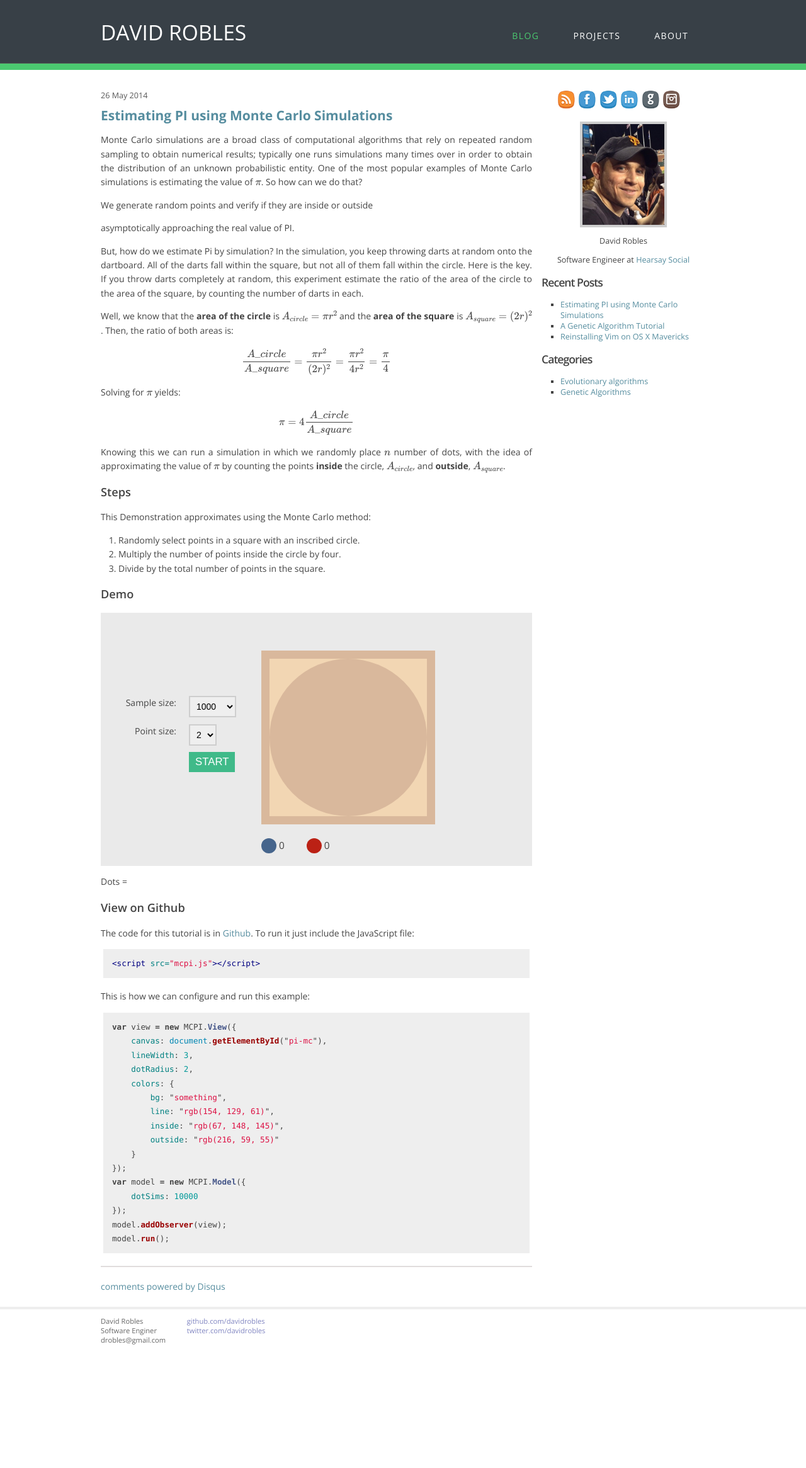
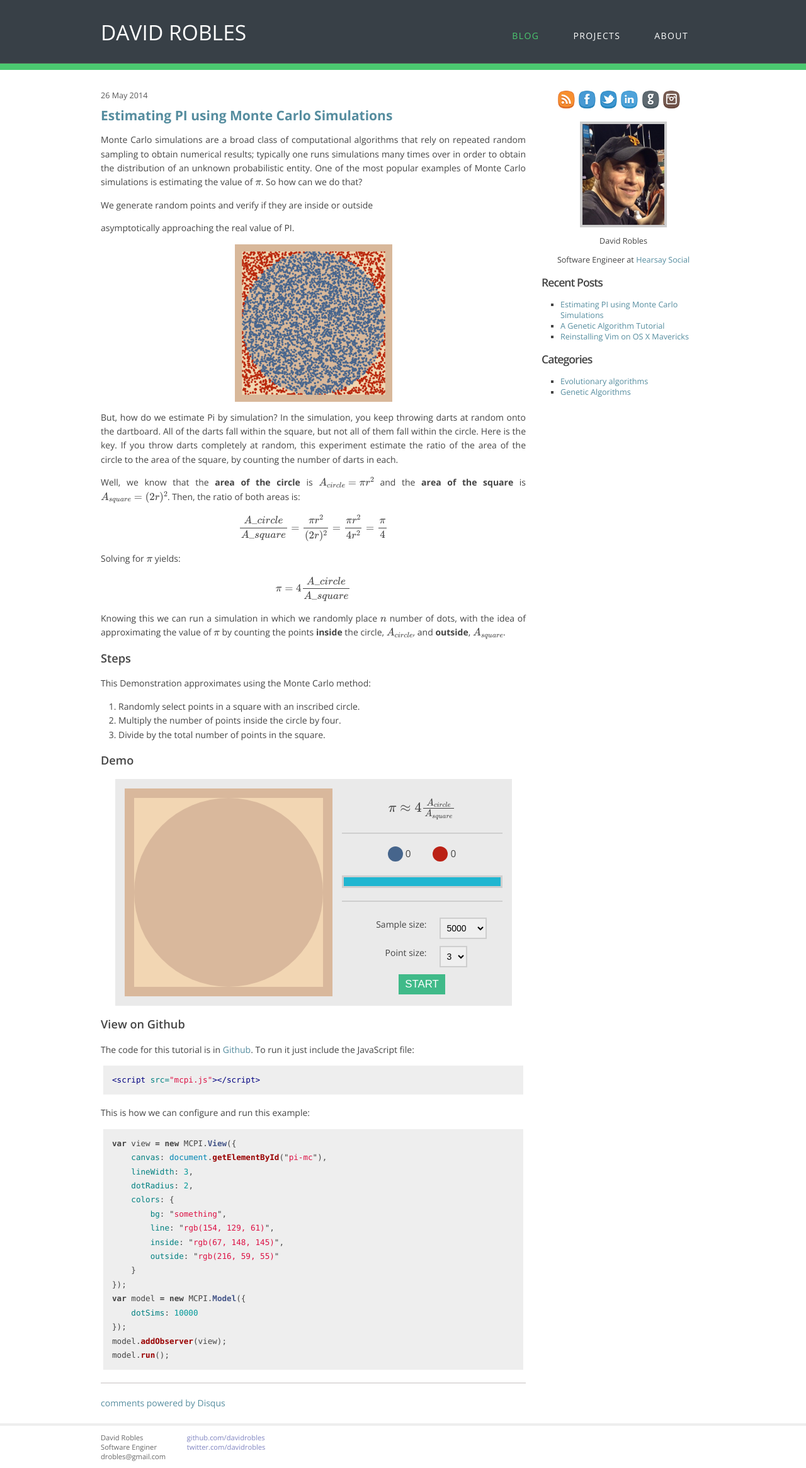
Before and after one commit to davidrobles/davidrobles.github.io, a Jekyll site: the page built from _posts/2014-06-05-estimating-pi-using-monte-carlo-simulations.md, in a window 1280 px wide. Shown: the whole page at 63% size. Built offline with Jekyll 4.4.1, drawn with Linux system fonts in a browser that asks for light colours; Markdown is read by kramdown in place of the engine named in the settings; formulas are drawn with MathJax 3; comment, search, counter and statistics services are not loaded; before the commit the page ends 2146 px from its top, so only the background shows below that.

Commit message:
multiple mcpi changes

```diff
--- a/_posts/2014-06-05-estimating-pi-using-monte-carlo-simulations.md
+++ b/_posts/2014-06-05-estimating-pi-using-monte-carlo-simulations.md
@@ -24,6 +24,8 @@ simulations is estimating the value of \\( \pi \\). So how can we do that?
 We generate random points and verify if they are inside or outside
 
 asymptotically approaching the real value of PI.
+
+<img src="/img/mcpi.png" class="center" width="250px" height="250px" />
 
 But, how do we estimate Pi by simulation? In the simulation, you keep throwing
 darts at random onto the dartboard. All of the darts fall within the square,
@@ -62,49 +64,59 @@ This Demonstration approximates using the Monte Carlo method:
 
 ### Demo
 
-<div style="margin: 0 auto; background-color: #eaeaea; padding: 20px;">
+<div class="mcpiDemo" >
 
-    <div style="float: left;">
-        <br /><br /><br /><br /><br />
-        <label for="mcpiSelect">Sample size:</label>
-        <select id="mcpiSampleSize" class="mcpiSelect">
-            <option value="500">500</option>
-            <option value="1000" selected="selected">1000</option>
-            <option value="2500">2500</option>
-            <option value="5000">5000</option>
-            <option value="7500">7500</option>
-            <option value="10000">10000</option>
-        </select>
-        <br /><br />
-        <label for="mcpiPointSize">Point size:</label>
-        <select id="mcpiPointSize" class="mcpiSelect">
-            <option value="1">1</option>
-            <option value="2" selected="selected">2</option>
-            <option value="3">3</option>
-            <option value="4">4</option>
-            <option value="5">5</option>
-            <option value="6">6</option>
-        </select>
-        <br /><br />
-        <label for="mcpiStart">&nbsp;</label>
-        <button id="mcpiStart">START</button>
+    <div class="mcpiCanvasPanel">
+        <canvas id="mcpi" style="margin: 0 auto; display: block;">
+            Your browser does not support HTML5 Canvas!
+        </canvas>
     </div>
 
-    <div style="margin-left: 40px; float: left; padding: 0;">
-        <p id="pi" style="display: block; height: 40px; margin: 0 auto; text-align: center;">\( \)</p>
-        <canvas id="mcpi" style="margin: 0 auto; display: block;">
-        Your browser does not support HTML5 Canvas!
-        </canvas>
-        <br />
-        <div style="display: table-cell; text-align: center; margin: 0 auto; vertical-align: middle;">
-            <svg height="24" width="24" style="vertical-align: middle; display: inline;">
+    <div class="rightPanel">
+
+        <div class="mcpiEquation">
+            <div class="pi" id="pi">\( \pi \approx 4 \frac{A_{circle}}{A_{square}} \)</div>
+        </div>
+
+        <div class="mcpiStatsPanel">
+            <svg height="24" width="24" style="vertical-align: middle;">
                 <circle cx="12" cy="12" r="12" fill="#46658C" />
             </svg><span style="height: 24px; margin: 0; padding: 0; font-size: 1.1em; vertical-align: middle;">
             <span id="inside" style="width: 40px; display: inline-block; text-align: left;">0</span></span>
-            <svg height="24" width="24" style="display: inline; vertical-align: middle;">
+            <svg height="24" width="24" style="vertical-align: middle;">
                 <circle cx="12" cy="12" r="12" fill="#BB2115" />
             </svg><span style="font-size: 1.1em; vertical-align: middle;">
             <span id="outside">0</span></span>
+            <br />
+            <br />
+            <svg height="20" width="255" style="display: block;">
+                <rect x="0" y="0" width="255px" height="20" fill="#cecece" />
+                <rect id="mcpiRect" x="3" y="3" width="249" height="14" fill="#20b6d1" />
+            </svg>
+
+        </div>
+
+        <div class="mcpiConfigPanel">
+            <label for="mcpiSelect">Sample size:</label>
+            <select id="mcpiSampleSize" class="mcpiSelect">
+                <option value="1000">1000</option>
+                <option value="2500">2500</option>
+                <option value="5000" selected="selected">5000</option>
+                <option value="7500">7500</option>
+                <option value="10000">10000</option>
+            </select>
+            <br /><br />
+            <label for="mcpiPointSize">Point size:</label>
+            <select id="mcpiPointSize" class="mcpiSelect">
+                <option value="1">1</option>
+                <option value="2">2</option>
+                <option value="3" selected="selected">3</option>
+                <option value="4">4</option>
+                <option value="5">5</option>
+                <option value="6">6</option>
+            </select>
+            <br /><br />
+            <button id="mcpiStart" class="mcpiStart">START</button>
         </div>
     </div>
 
@@ -113,8 +125,6 @@ This Demonstration approximates using the Monte Carlo method:
 </div>
 
 <div style="clear: both;"></div>
-
-Dots = <span id="all"></span><br />
 
 ### View on Github
 
--- a/css/main.scss
+++ b/css/main.scss
@@ -65,6 +65,11 @@ hr {
     margin: 20px 0px;
 }
 
+img.center {
+    display: block;
+    margin: 0 auto;
+}
+
 span.code {
     background-color: $bg-code;
     padding: 1px 4px;
@@ -82,7 +87,7 @@ span.code {
 
 .content {
     float: left;
-    width: 685px;
+    width: 675px;
     padding: 0px 15px 20px 0px;
     line-height: 1.6em;
     p {
@@ -220,7 +225,43 @@ span.code {
 
 
 
-
+div.mcpiDemo {
+    margin: 0 auto;
+    background-color: #eaeaea;
+    padding: 15px;
+    width: 600px;
+    div.mcpiCanvasPanel {
+        float: left;
+    }
+    div.rightPanel {
+        display: table;
+        height: 330px;
+        width: 255px;
+        float: right;
+        // background-color: #ff0000;
+        div.mcpiEquation {
+            font-size: 1.3em;
+            border-bottom: 2px solid #cecece;
+            height: 40px;
+            padding: 15px 0;
+            text-align: center;
+            div.pi {
+                vertical-align: middle;
+            }
+        }
+        div.mcpiStatsPanel {
+            border-bottom: 2px solid #cecece;
+            text-align: center;
+            // width: 300px;
+            padding: 20px 0;
+        }
+        div.mcpiConfigPanel {
+            float: right;
+            padding-top: 25px;
+            width: 255px;
+            // background-color: #00ff00;
+        }
+    }
 
     button {
         padding: 6px 10px;
@@ -231,13 +272,17 @@ button {
         &#mcpiStart {
             background-color: #40ba89;
             color: #ffffff;
-        float: left;
+            // float: left;
+            margin: 0 auto;
+            display: block;
         }
         &#mcpiStop {
             background-color: #e26458;
             color: #ffffff;
         }
     }
+}
+
 
 select.mcpiSelect {
     border: 2px solid #cecece;
@@ -250,7 +295,7 @@ select.mcpiSelect {
 
 label {
     float: left;
-    min-width: 100px;
+    min-width: 135px;
     padding: 0 20px 0 0;
     text-align: right
 }
--- a/js/mc-pi.js
+++ b/js/mc-pi.js
@@ -30,6 +30,17 @@ MCPI.Model = function(options) {
     };
 };
 
+MCPI.randomPoint = function() {
+    return {
+        x: (Math.random() * 2) - 1,
+        y: (Math.random() * 2) - 1
+    };
+}
+
+MCPI.inside = function(point) {
+    return (Math.pow(point.x, 2) + Math.pow(point.y, 2)) < 1;
+};
+
 MCPI.Model.prototype = {
 
     addObserver: function(observer) {
@@ -37,49 +48,51 @@ MCPI.Model.prototype = {
         observer.render(this);
     },
 
+    updateCounters: function(point) {
+        var side = MCPI.inside(point) ? "inside" : "outside";
+        this.counters[side] += 1;
+    },
+
     addPoint: function(that) {
-        var point = {
-            x: (Math.random() * 2) - 1,
-            y: (Math.random() * 2) - 1
-        };
+        var point = MCPI.randomPoint();
+        this.updateCounters(point);
+        this.points.push(point);
+        this.fire("pointAdded");
+    },
+
+    addPoint: function(that) {
+        var point = MCPI.randomPoint();
         if (MCPI.inside(point)) {
             this.counters.inside += 1;
         } else {
             this.counters.outside += 1;
         }
         this.points.push(point);
+        this.notifyObservers(point);
+        if (this.points.length < this.sampleSize) {
+            window.requestNextAnimationFrame(function() { that.addPoint(that); });
+        } else {
+            clearInterval(this.timerId);
+        }
+    },
+
+    fire: function(event) {
+        // this.observers.forEach(function(observer) {
+        //     observer.fire(event);
+        // });
+    },
+
+    notifyObservers: function(point) {
         var pi = (4.0 * this.counters.inside) / this.points.length;
-        // if (this.points.length % 4 == 0) {
-            document.getElementById("inside").innerHTML = this.counters.inside;
-            document.getElementById("outside").innerHTML = this.counters.outside;
-        // }
+        document.getElementById("inside").innerHTML = this.counters.inside;
+        document.getElementById("outside").innerHTML = this.counters.outside;
+        var test = (this.points.length * 249) / this.sampleSize;
+        document.getElementById("mcpiRect").setAttribute("width", "" + test);
         if (this.points.length % 50 == 0) {
             var math = MathJax.Hub.getAllJax("pi")[0];
             MathJax.Hub.Queue(["Text",math,"\\pi \\approx 4 \\frac{" +
                this.counters.inside + "}{" + this.points.length + "} = " + pi.toFixed(4)]);
-
-            document.getElementById("all").innerHTML = this.points.length;
         }
-        // document.getElementById("mcpiFPS").innerHTML = this.calculateFps().toFixed() + " fps";
-        this.notifyObservers(point);
-        if (this.points.length < this.sampleSize) {
-            // clearInterval(this.timerId);
-            window.requestNextAnimationFrame(function() { that.addPoint(that); });
-        }
-    },
-
-    calculateFps: function() {
-        var now = (+new Date),
-            fps = 1000 / (now - this.lastTime);
-        this.lastTime = now;
-        return fps;
-    },
-
-    fire: function(event) {
-
-    },
-
-    notifyObservers: function(point) {
         this.observers.forEach(function(observer) {
             observer.renderPoint(point);
         });
@@ -88,20 +101,17 @@ MCPI.Model.prototype = {
     reset: function() {
         clearInterval(this.timerId);
         this.points = [];
+        this.inside = 0;
+        this.outside = 0;
         this.fire("reset");
     },
 
     run: function() {
         var that = this;
         this.reset();
-        // this.timerId = setInterval(function() { that.addPoint(that); }, 3);
         this.timerId = window.requestNextAnimationFrame(function() { that.addPoint(that); });
     }
 
-};
-
-MCPI.inside = function(point) {
-    return (Math.pow(point.x, 2) + Math.pow(point.y, 2)) < 1;
 };
 
 MCPI.View = function(options) {
@@ -153,13 +163,13 @@ MCPI.View.prototype = {
 (function() {
 
     var model = new MCPI.Model({
-        sampleSize: document.getElementById("mcpiSampleSize").value
+        sampleSize: parseInt(document.getElementById("mcpiSampleSize").value, 10)
     });
     var view = new MCPI.View({
         canvas: document.getElementById("mcpi"),
         start: document.getElementById("start"),
         pointSize: parseInt(document.getElementById("mcpiPointSize").value, 10),
-        size: 250,
+        size: 300,
         colors: {
             bg: "#F2D6B3",      // light brown
             inside: "#46658C",  // blue
@@ -170,6 +180,10 @@ MCPI.View.prototype = {
     model.addObserver(view);
     var mcpiStart = document.getElementById("mcpiStart");
     mcpiStart.addEventListener("click", function() {
+        view.pointSize = parseInt(document.getElementById("mcpiPointSize").value, 10);
+        model.sampleSize = parseInt(document.getElementById("mcpiSampleSize").value, 10);
+        document.getElementById("mcpiSampleSize").disabled = "disabled";
+        document.getElementById("mcpiPointSize").disabled = "disabled";
         model.run();
     });
 
```
Also changed, not shown: img/mcpi.png (added). Lines whose indentation alone changed are shown as unchanged.
